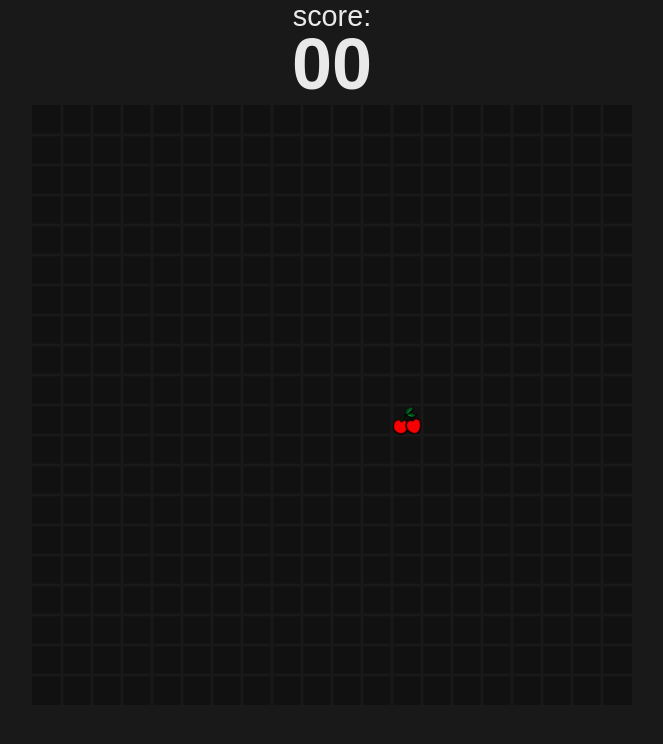
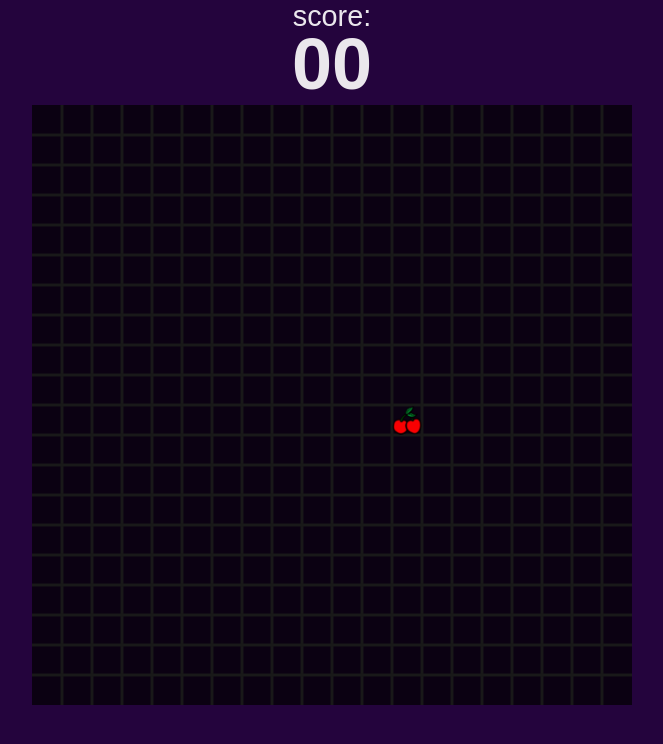
Before and after one commit to BrunoEstevan/GameSnake, a plain HTML site: page index.html in a window 1280 px wide. Shown: the whole page, without its empty margins (308-971 px from the left). Drawn offline with nearby package versions, Linux system fonts and the light colour scheme.

Commit message:
secondcommit

```diff
--- a/style.css
+++ b/style.css
@@ -1,5 +1,4 @@
 @import url("https://fonts.googleapis.com/css2?family=Poppins:wght@300;400;500;600;700;800&display=swap");
-
 
 * {
   margin: 0;
@@ -8,7 +7,7 @@
   font-family: "Poppings", sans-serif;
 }
 body {
-    background-color: #191919;
+  background-color: #24043d;
   display: flex;
   min-width: 100vh;
   align-items: center;
@@ -17,9 +16,8 @@
   color: #ffffffe7;
 }
 
-
 canvas {
-    background-color: #111;
+  background-color: #000000b4;
 }
 
 .score {
@@ -72,7 +70,6 @@ canvas {
 
 .food-image {
   filter: brightness(200%);
-
 }
 
 /* CSS para desativar a rolagem da tela */
```
Lines whose indentation alone changed are shown as unchanged.
